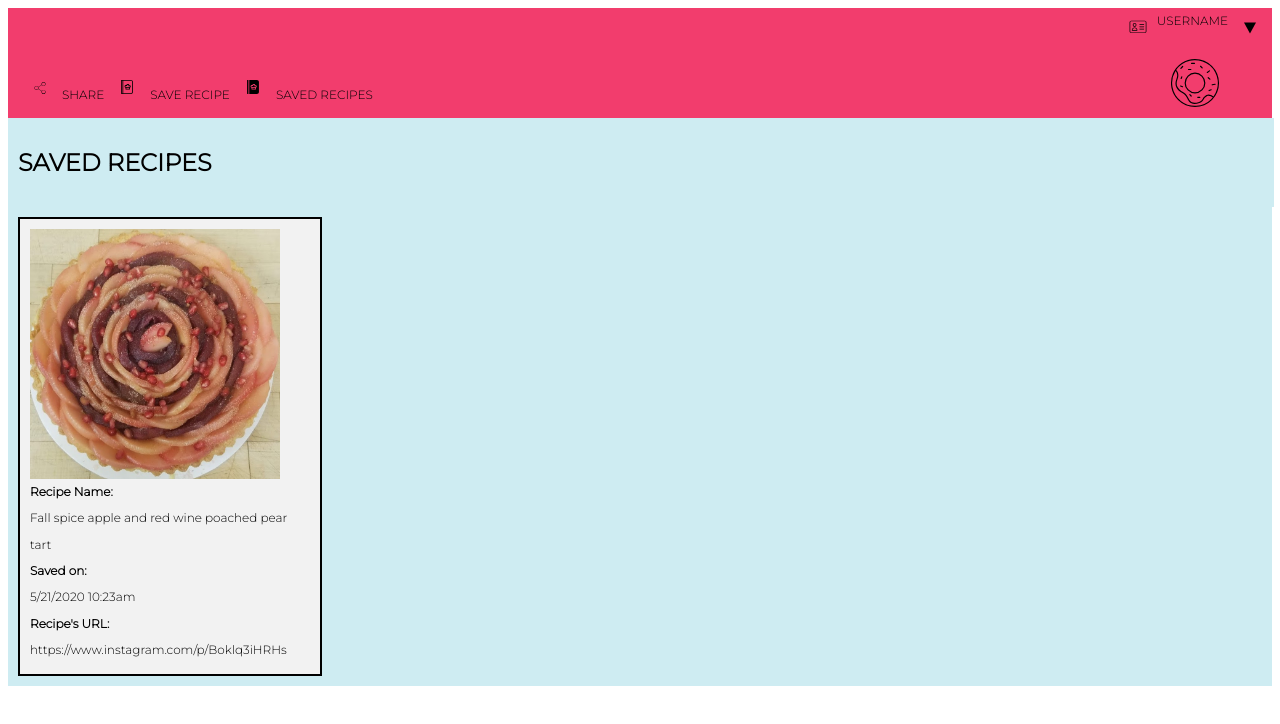
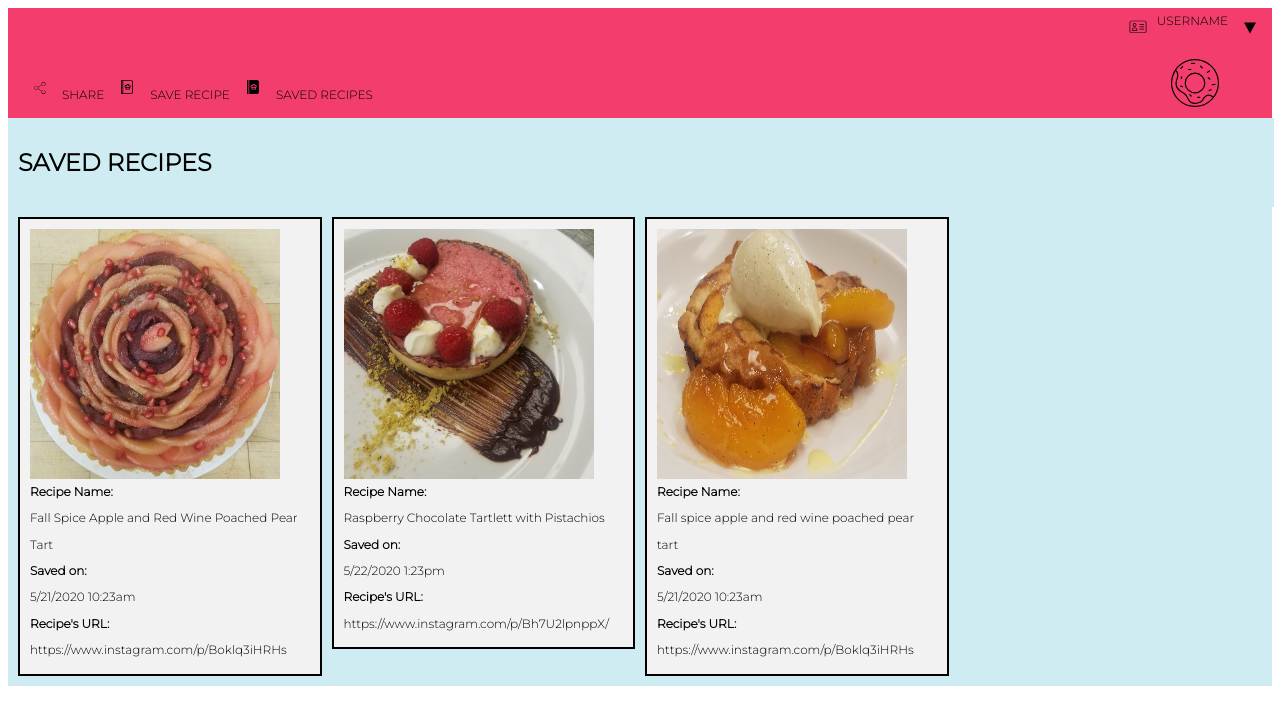
Before and after one commit to jennadilullo8/jd-comp-challenge-1, a plain HTML site: page index.html in a window 1280 px wide. Drawn offline with Linux system fonts and the light colour scheme.

Commit message:
Add new dessert articles and images of desserts

```diff
--- a/index.html
+++ b/index.html
@@ -36,15 +36,35 @@
   </section>
 
   <section class="saved-recipes-section">
-       <article class="first-saved-recipe">
-    <img src="images/redwine poached tart.jpg" alt="picture-of-company" width="250px" height="250px">
+       <article class="saved-recipe">
+    <img src="images/redwine poached tart.jpg" alt="redwine-poached-tart" width="250px" height="250px">
          <p><b>Recipe Name:</p></b>
-         <p>Fall spice apple and red wine poached pear tart</p>
+         <p>Fall Spice Apple and Red Wine Poached Pear Tart</p>
     <p><b>Saved on:</p></b>
            <p>5/21/2020 10:23am</p>
   <p><b>Recipe's URL:</p></b>
 <p>https://www.instagram.com/p/Boklq3iHRHs</p>
 </article>
+
+<article class="saved-recipe">
+<img src="images/raspberry-tartlets.jpg" alt="raspberry-tartlet" width="250px" height="250px">
+  <p><b>Recipe Name:</p></b>
+  <p>Raspberry Chocolate Tartlett with Pistachios</p>
+<p><b>Saved on:</p></b>
+    <p>5/22/2020 1:23pm</p>
+<p><b>Recipe's URL:</p></b>
+<p>https://www.instagram.com/p/Bh7U2lpnppX/</p>
+</article>
+
+<article class="saved-recipe">
+<img src="images/peach-almond-tart.jpg" alt="peach-alomond-tart" width="250px" height="250px">
+  <p><b>Recipe Name:</p></b>
+  <p>Fall spice apple and red wine poached pear tart</p>
+<p><b>Saved on:</p></b>
+    <p>5/21/2020 10:23am</p>
+<p><b>Recipe's URL:</p></b>
+<p>https://www.instagram.com/p/Boklq3iHRHs</p>
+</article>
   </section>
  </body>
 </html>
--- a/styles.css
+++ b/styles.css
@@ -82,7 +82,7 @@ p {
   padding: 10px;
 }
 
-.first-saved-recipe {
+.saved-recipe {
   display: flex;
   flex-direction: column;
   border: solid 2px;
```
Also changed, not shown: images/peach-almond-tart.jpg (added), images/raspberry-tartlets.jpg (added).
